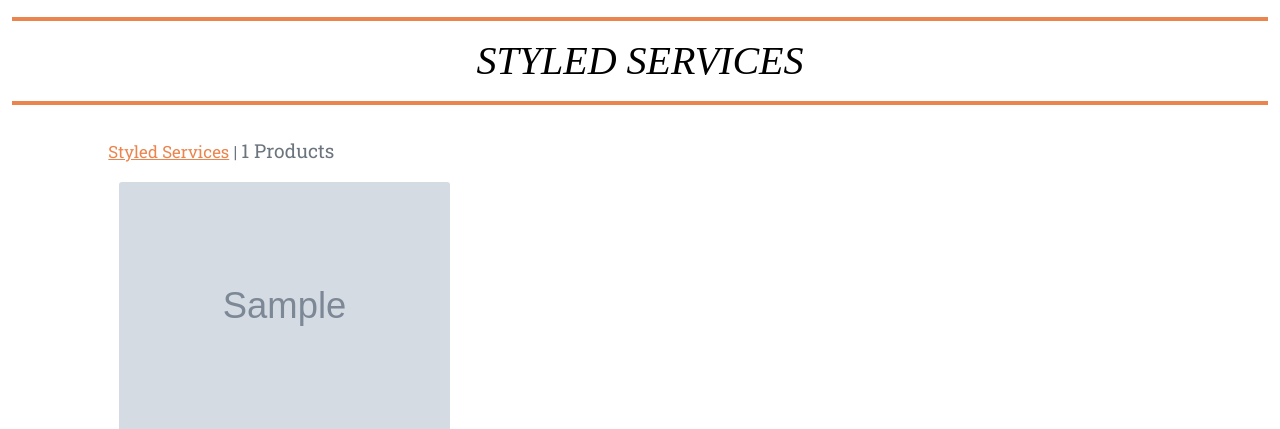
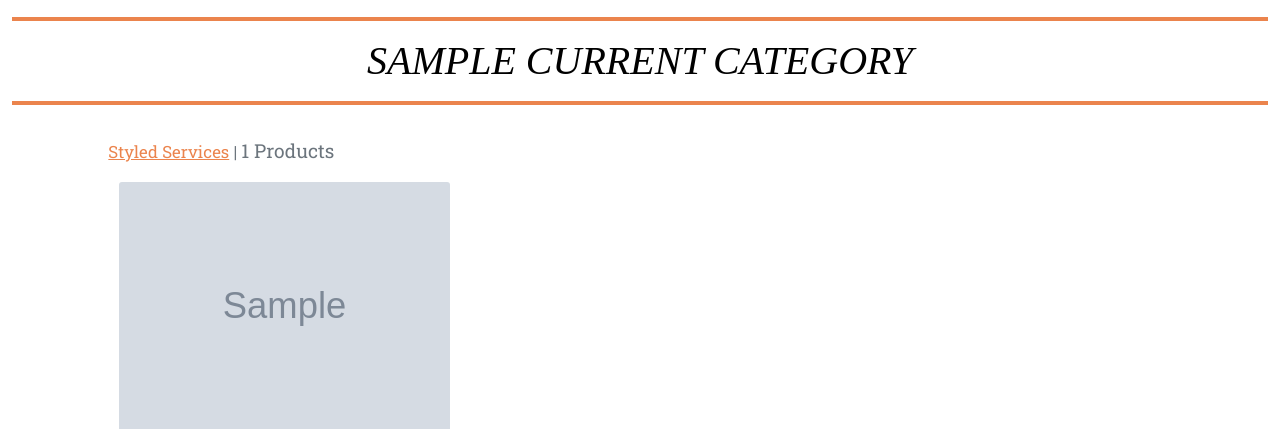
Before and after one commit to elomasney/styled_v1, a Django app: template products/templates/products/products.html in a window 1280 px wide. Shown: the part 163-592 px from the top of the page. Run offline with Django 3.2, Linux system fonts and the light colour scheme; the template is opened without the code that fills it: most values are stand-ins (such as "Sample title", 1, 10 or a date in 2020); grey boxes marked "Sample" are stand-in pictures; some libraries are stand-ins or nearby versions; some web fonts are replaced.

Commit message:
Set the navbar to generate list of services dynamically

```diff
--- a/home/contexts.py
+++ b/home/contexts.py
@@ -5,13 +5,13 @@ from products.models import Product, Category
 def navbar_options(request):
     collections = Collection.objects.all()
     images = Image.objects.filter(collection__name__in=collections)
-    products = Product.objects.all()
+    services = Product.objects.filter(category=1)
     categories = Category.objects.filter(name='style_services')
 
     context = {
         'collections': collections,
         'images': images,
-        'products': products,
+        'services': services,
         'categories': categories,
     }
     return context
--- a/products/templates/products/products.html
+++ b/products/templates/products/products.html
@@ -15,9 +15,11 @@
 <div class="container-fluid">
     <div class="row">
         <div class="col text-center">
+            {% for c in current_categories %}
             <hr class="text-orange">
-            <h3 class="logo-font display-6 mb-3 mt-3 fst-italic">Styled Services</h3>
+            <h3 class="logo-font display-6 mb-3 mt-3 fst-italic">{{c.friendly_name}}</h3>
             <hr class="text-orange">
+            {% endfor%}
         </div>
     </div>
     <div class="col-12 col-md-4 order-md-first mb-3">
--- a/templates/includes/main-nav.html
+++ b/templates/includes/main-nav.html
@@ -16,16 +16,9 @@
             </a>
             <div class="dropdown-menu border-0" aria-labelledby="all-products-link">
                 <a href="{% url 'products' %}?category=style_services" class="dropdown-item">All Styling Services</a>
-                {% for product in products|slice:6%}
-
-                <a href="{% url 'product_detail' product.id %}" class="dropdown-item">{{product.name}}</a>
-
+                {% for service in services %}
+                <a href="{% url 'product_detail' service.id %}" class="dropdown-item">{{service.name}}</a>
                 {% endfor %}
-                            <!--<a href="{% url 'product_detail' 1 %}" class="dropdown-item">1:1 Image Consultation</a>
-                <a href="{% url 'product_detail' 2%}" class="dropdown-item ">Body Analysis</a>
-                <a href="{% url 'product_detail' 3 %}" class="dropdown-item ">Personal Shopping Experience</a>
-                <a href="{% url 'product_detail' 4 %}" class="dropdown-item">Full Style Overhaul</a>
-		        <a href="{% url 'product_detail' 5 %}" class="dropdown-item">Closet Clearout</a>-->
             </div>
         </li>
 
```
